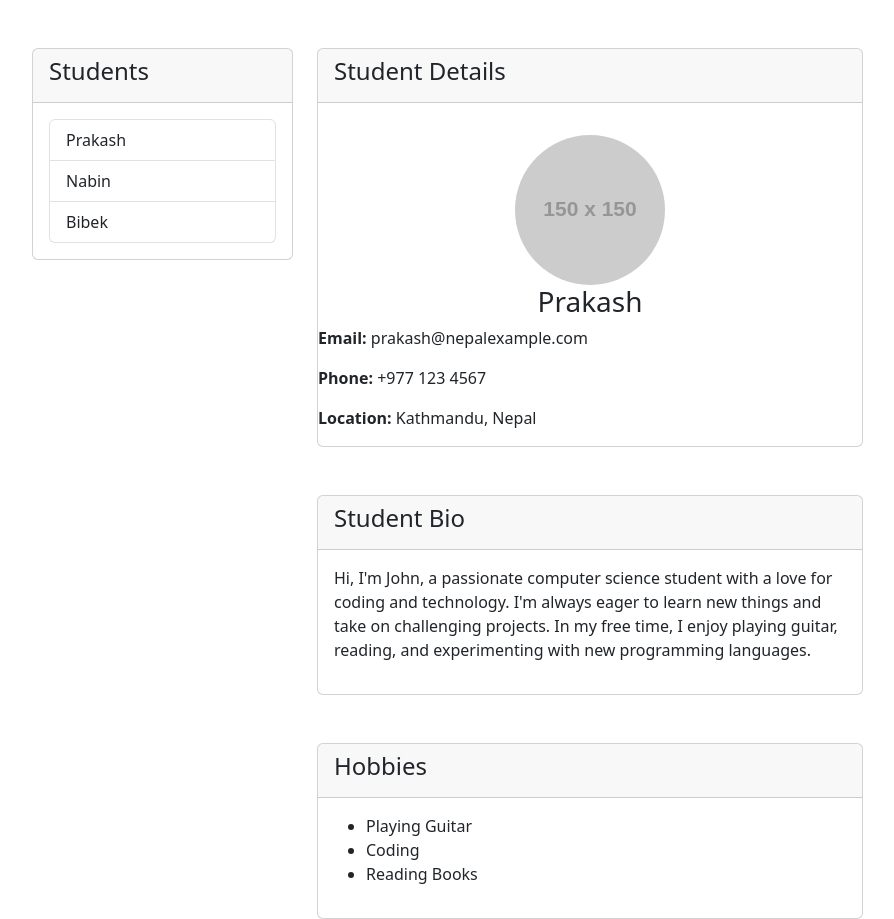
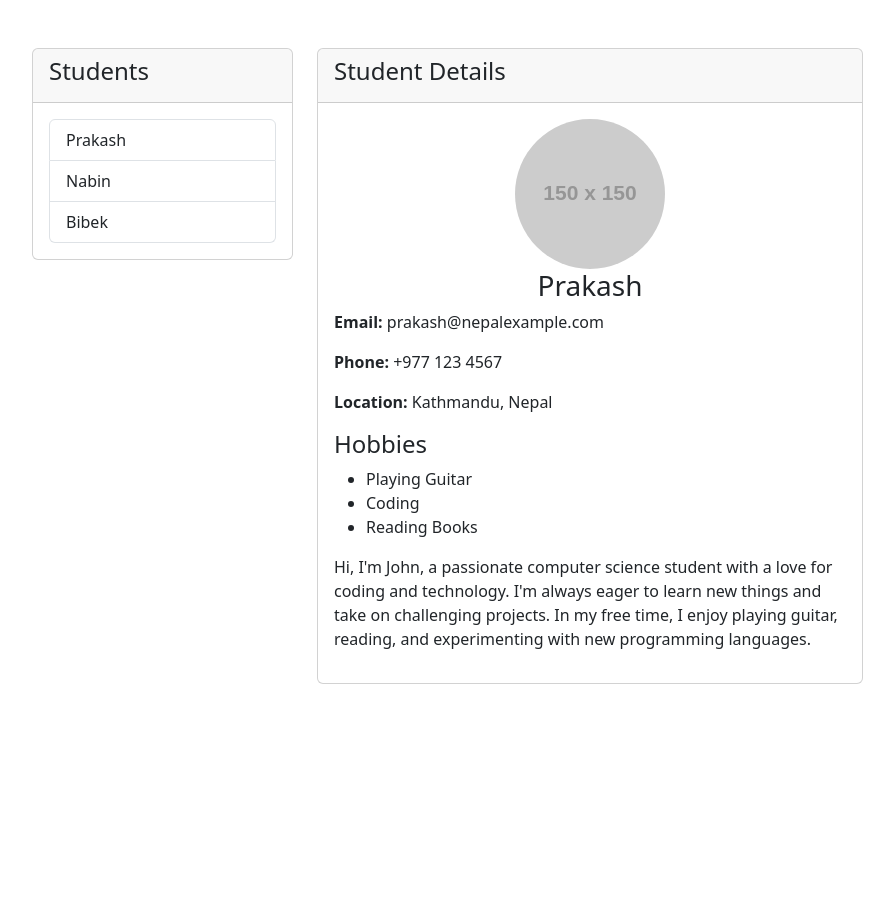
Before and after one commit to dinesh048/Student_Profile, a React (Vite) app: page / in a window 1280 px wide. Shown: the whole page, without its empty margins (50-944 px from the left). After the commit the page ends 800 px from the top, so only its background shows below. Built offline with nearby package versions, Linux system fonts and the light colour scheme.

Commit message:
Revert "chore: add conteext on customer details"
This reverts commit fd04dba2a27bc60ccd75a02f1a1bda08b2727651.

```diff
--- a/src/components/Student.jsx
+++ b/src/components/Student.jsx
@@ -1,7 +1,6 @@
-import StudentDetail from './StudentDetail';
+import React, { useState, } from 'react';
+import StudentDetail from './studentDetail';
 import StudentList from './StudentList'
-import { useState, useEffect } from 'react';
-import StudentContext from '../context/StudentContext';
 
 function Student() {
     const users = [
@@ -38,9 +37,6 @@ function Student() {
     ];
    const [selectedUser, setSelectedUser] = useState(users[0]);
 
-   useEffect(() => {
-      document.title = selectedUser.name;
-   },[])
     const showUserDetails = (user) => {
         setSelectedUser(user);
     }
@@ -52,9 +48,7 @@ function Student() {
             <StudentList users={users} showUserDetails={showUserDetails}></StudentList>
             </div>
             <div className='col-md-6'>
-            <StudentContext.Provider value={selectedUser}>
-                <StudentDetail  ></StudentDetail>
-            </StudentContext.Provider>
+                <StudentDetail selectedUser={selectedUser}></StudentDetail>
             </div>
             </div>
     </div>
--- a/src/components/StudentDetail.jsx
+++ /dev/null
@@ -1,15 +0,0 @@
-import StudentHobbies from "./StudentHobbies"
-import StudentInfo from "./StudentInfo"
-import StudentBio from "./StudnetBio"
-function StudentDetail(){
-    return(
-        <>
-            <StudentInfo></StudentInfo>
-            <StudentBio  ></StudentBio>
-            <StudentHobbies ></StudentHobbies>
-        </>)
-}
-
-export default StudentDetail
-
-//props drilling
--- a/src/components/StudentHobbies.jsx
+++ /dev/null
@@ -1,22 +0,0 @@
-import { useContext } from "react"
-import StudentContext from "../context/StudentContext"
-function StudentHobbies(){
-    const student = useContext(StudentContext)
-    return(
-        <div className="card mt-5">
-                    <div className='card-header'>
-                        <h4>Hobbies</h4>
-                    </div>
-                    <div className='card-body'>
-                        <ul>
-                            {student.hobbies.map((hobby, index) => (
-                                <li key={index}>{hobby}</li>
-
-        ))}
-                        </ul>
-                    </div>
-              </div>
-    )
-
-}
-export default StudentHobbies
--- a/src/components/StudentInfo.jsx
+++ /dev/null
@@ -1,22 +0,0 @@
-import { useContext } from "react"
-import StudentContext from "../context/StudentContext"
-function StudentInfo(){
-    const student = useContext(StudentContext)
-    return(
-    <div className="card">
-                    <div className='card-header'>
-                        <h4>Student Details</h4>
-                    </div>
-                    <div className='card-body'></div>
-     <div className='text-center'>
-            <img src={student.profilePic} alt={student.name} className='img-fluid rounded-circle' style={{width: '150px'}} />
-        </div>
-        <h3 className='text-center'>{student.name}</h3>
-        <p><strong>Email:</strong> {student.email}</p>
-        <p><strong>Phone:</strong> {student.phone}</p>
-        <p><strong>Location:</strong> {student.location}</p>
-    </div>
-    )
-}
-
-export default StudentInfo
--- a/src/components/StudnetBio.jsx
+++ /dev/null
@@ -1,17 +0,0 @@
-import { useContext } from "react"
-import StudentContext from "../context/StudentContext"
-function StudentBio(){
-    const student = useContext(StudentContext)
-    return(
-        <div className="card mt-5">
-                    <div className='card-header'>
-                        <h4>Student Bio</h4>
-                    </div>
-                    <div className='card-body'>
-                        <p>{student.bio}</p>
-                    </div>
-              </div>
-    )
-}
-
-export default StudentBio
--- /dev/null
+++ b/src/components/studentDetail.jsx
@@ -0,0 +1,28 @@
+
+function StudentDetail({selectedUser}){
+    return(
+        <div className="card">
+                    <div className='card-header'>
+                        <h4>Student Details</h4>
+                    </div>
+                    <div className='card-body'>
+                        <div className='text-center'>
+                            <img src={selectedUser.profilePic} alt={selectedUser.name} className='img-fluid rounded-circle' style={{width: '150px'}} />
+                        </div>
+                        <h3 className='text-center'>{selectedUser.name}</h3>
+                        <p><strong>Email:</strong> {selectedUser.email}</p>
+                        <p><strong>Phone:</strong> {selectedUser.phone}</p>
+                        <p><strong>Location:</strong> {selectedUser.location}</p>
+                        <h4>Hobbies</h4>
+                        <ul>
+                            {selectedUser.hobbies.map((hobby, index) => (
+                                <li key={index}>{hobby}</li>
+                            ))}
+                        </ul>
+                        <p>{selectedUser.bio}</p>
+                    </div>
+              </div>
+    )
+}
+
+export default StudentDetail
--- a/src/context/StudentContext.jsx
+++ /dev/null
@@ -1,3 +0,0 @@
-import {createContext } from 'react';
-const StudentContext = createContext();
-export default StudentContext;
```
Also changed, not shown: src/components/StudentBio.jsx (deleted).
